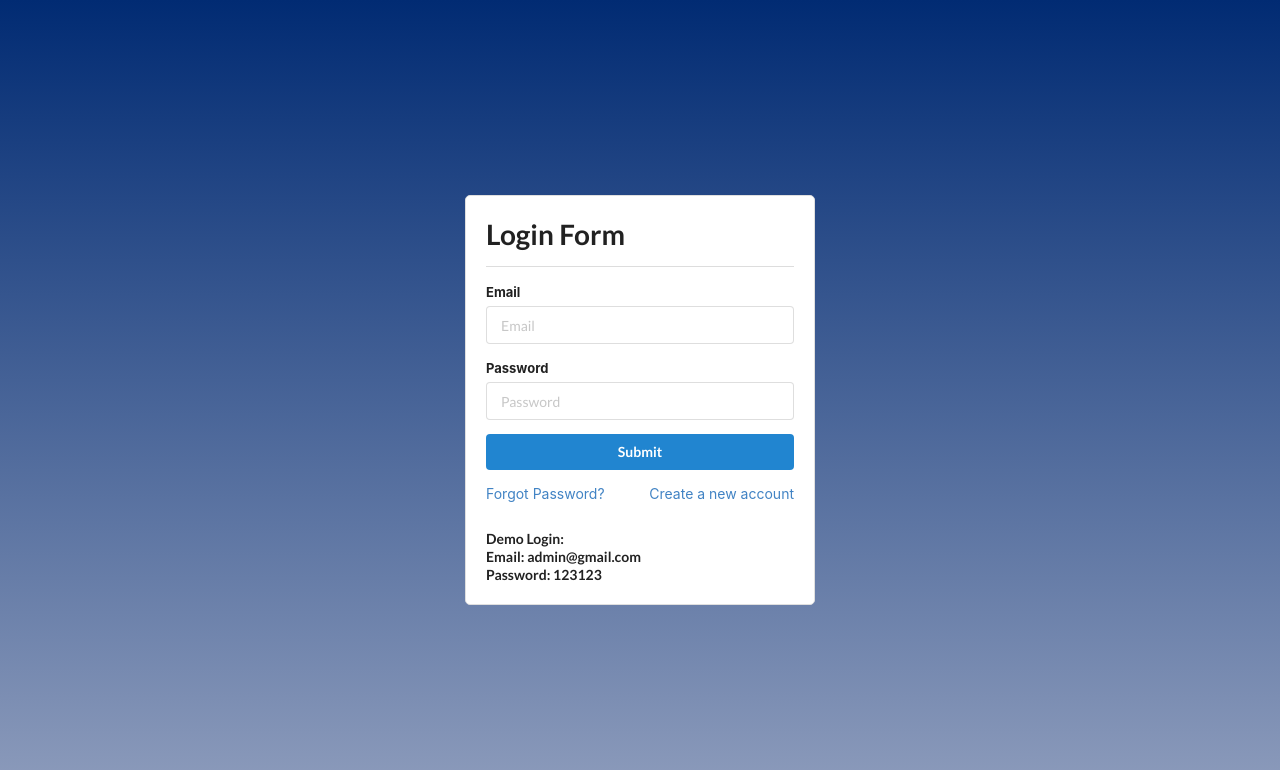
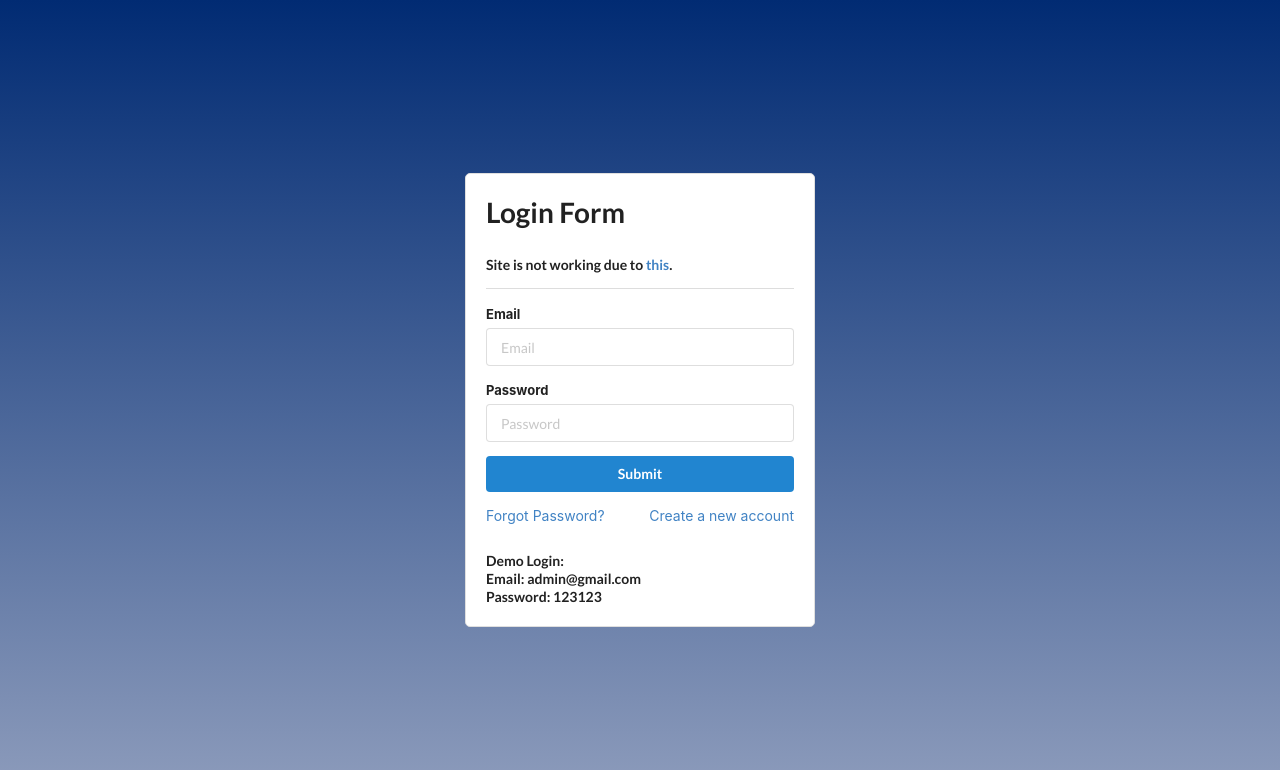
Before and after one commit to AdityaTajanpure/CRM-React, a React (Create React App) app: page / in a window 1280 px wide. Shown: the top 770 px of the page. Built offline with nearby package versions, Linux system fonts and the light colour scheme.

Commit message:
Update Login.jsx

```diff
--- a/src/pages/onboarding/components/Login.jsx
+++ b/src/pages/onboarding/components/Login.jsx
@@ -78,6 +78,9 @@ const Login = () => {
 
       <form onSubmit={handleSubmit}>
         <h1>Login Form</h1>
+        <h5>
+          Site is not working due to <a target="_blank" href="https://techcrunch.com/2022/08/25/heroku-announces-plans-to-eliminate-free-plans-blaming-fraud-and-abuse/">this</a>.
+        </h5>
         <div className="ui divider"></div>
         <div className="ui form">
           <div className="field">
```
